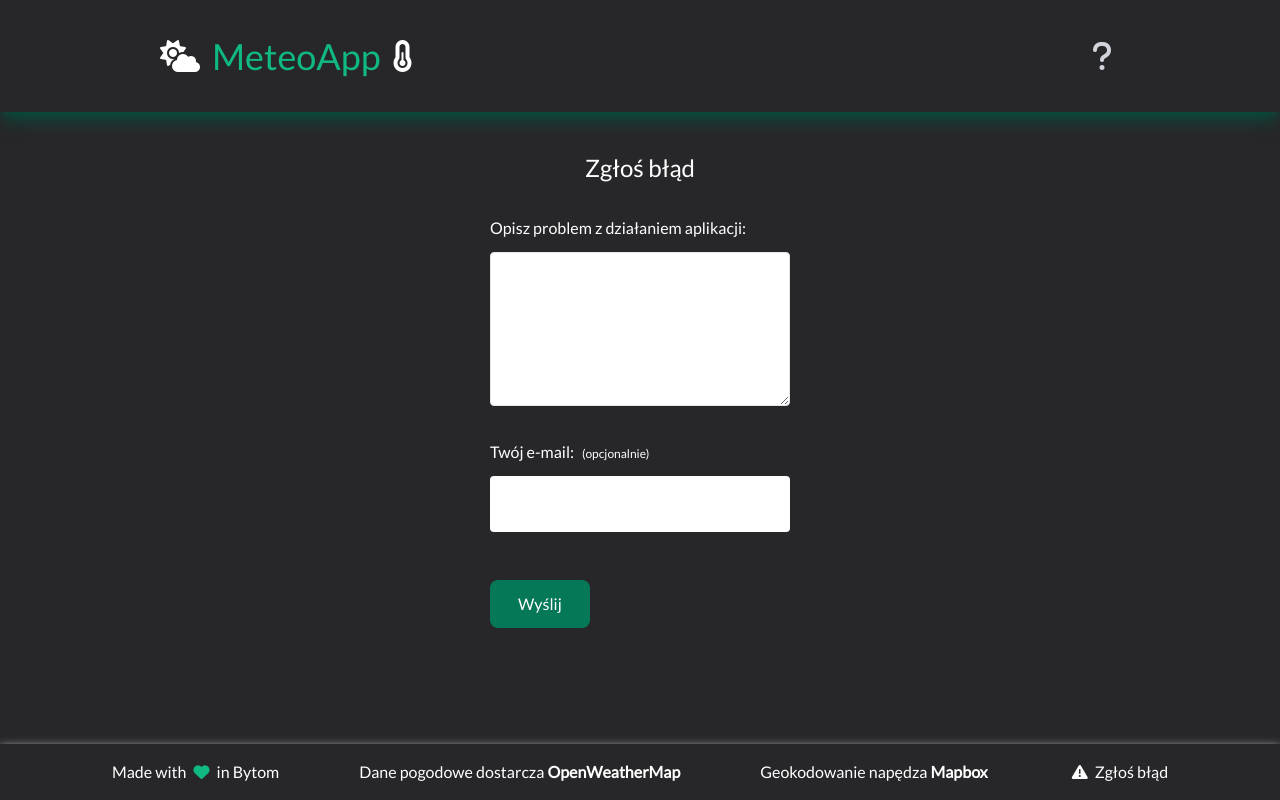
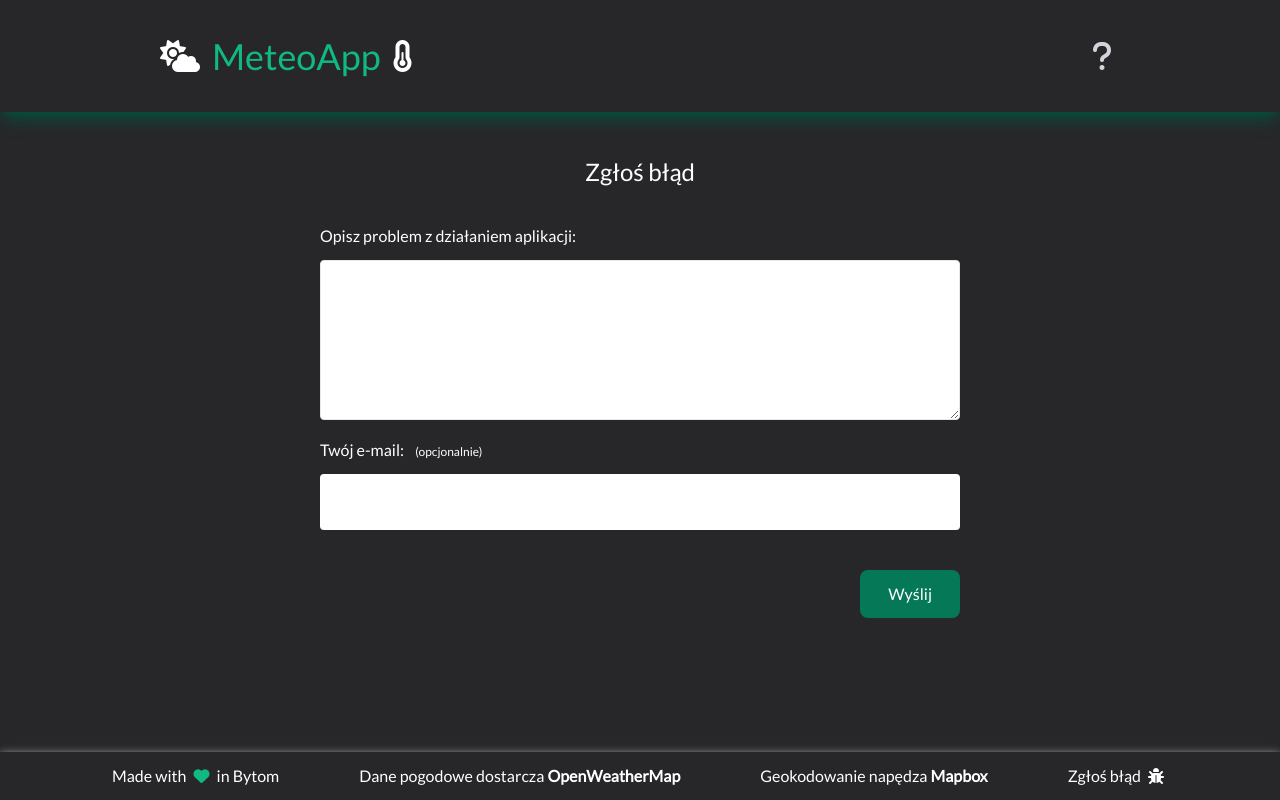
Before and after one commit to Darkspirith/MeteoApp-project, a Vue app: page /ZglosBlad in a window 1280 px wide. Built offline with nearby package versions, Linux system fonts and the light colour scheme.

Commit message:
MeteoApp v 0.1.2

```diff
--- a/index.html
+++ b/index.html
@@ -21,6 +21,7 @@
       rel="stylesheet"
     />
 
+    <!-- Font Awesome -->
     <link
       rel="stylesheet"
       href="https://cdnjs.cloudflare.com/ajax/libs/font-awesome/6.5.2/css/all.min.css"
--- a/src/App.vue
+++ b/src/App.vue
@@ -1,9 +1,7 @@
 <template>
   <div class="bg-meteo-primary flex flex-col min-h-screen font-Lato">
     <Navigation class="sticky top-0 z-10" />
-    <div class="overflow-auto flex-grow">
-      <RouterView />
-    </div>
+    <RouterView class="content-container flex-1" />
     <Footer />
   </div>
 </template>
--- a/src/components/AsyncLocalityView.vue
+++ b/src/components/AsyncLocalityView.vue
@@ -1,5 +1,5 @@
 <template>
-  <div class="flex flex-col flex-1 items-center">
+  <div class="flex flex-col items-center">
 
     <!-- Info banner -->
     <div
--- a/src/components/Footer.vue
+++ b/src/components/Footer.vue
@@ -4,9 +4,9 @@
     style="box-shadow: 0 3px 9px 0 rgba(233, 233, 233, 1)"
   >
     <div
-      class="flex justify-center text-center lg:text-base md:text-sm sm:text-xs xs:text-xs py-4 px-3"
+      class="flex justify-center text-center lg:text-base md:text-sm sm:text-xs xs:text-xs p-3"
     >
-      <p class="lg:pr-20 md:pr-16 sm:pr-8 xs:pr-3">
+      <p class="lg:pr-20 md:pr-12 sm:pr-7 xs:pr-3">
         Made with
         <i
           class="fa-solid fa-heart aria-hidden:true title='love' text-meteo-secondary hover:text-red-700 duration-700 px-1"
@@ -15,25 +15,27 @@
         </i>
         in Bytom
       </p>
-      <p class="lg:pr-20 md:pr-16 sm:pr-8 xs:pr-3">
+      <p class="lg:pr-20 md:pr-12 sm:pr-7 xs:pr-3">
         Dane pogodowe dostarcza
-        <a class="font-bold" href="https://openweathermap.org/"
+        <a class="font-bold" href="https://openweathermap.org/" target="_blank"
           >OpenWeatherMap</a
         >
       </p>
-      <p class="lg:pr-20 md:pr-16 sm:pr-8 xs:pr-3">
+      <p class="lg:pr-20 md:pr-12 sm:pr-7 xs:pr-3">
         Geokodowanie napędza
-        <a class="font-bold" href="http://mapbox.com/about/maps">Mapbox</a>
+        <a class="font-bold" href="http://mapbox.com/about/maps" target="_blank"
+          >Mapbox</a
+        >
       </p>
       <p>
         <a
-          class="hover:text-yellow-500 duration-300 cursor-pointer"
+          class="hover:text-orange-400 duration-300 cursor-pointer"
           @click="router.push({ name: 'BugReportView' })"
         >
+          Zgłoś błąd
           <i
-            class="fa-solid fa-exclamation-triangle aria-hidden:true title='Czy chcesz zgłosić błąd? Ikona - ikona wykrzyknika w trójkącie' px-1"
+            class="fa-solid fa-bug aria-hidden:true title='Czy chcesz zgłosić błąd? Ikona - bug' px-1"
           ></i>
-          Zgłoś błąd
         </a>
       </p>
     </div>
--- a/src/components/LocalityCard.vue
+++ b/src/components/LocalityCard.vue
@@ -1,17 +1,21 @@
 <template>
   <div
-    class="flex flex-col p-4 bg-meteo-tertiary rounded-xl hover:bg-emerald-700 lg:w-screen-lg md:w-screen-md sm:w-screen-sm xs:w-screen-xs cursor-pointer"
+    class="flex flex-col py-3 px-4 bg-meteo-tertiary rounded-xl hover:bg-emerald-700 cursor-pointer"
   >
     <div class="flex flex-row justify-between items-center">
       <div class="flex flex-col">
-        <h2 class="text-3xl py-1">{{ city.city }}</h2>
-        <h3 class="py-1">{{ city.state }}</h3>
+        <h2 class="lg:text-3xl md:text-3xl sm:text-xl xs:text-xl py-1">
+          {{ city.city }}
+        </h2>
+        <h3 class="lg:text-md md:text-md sm:text-sm xs:text-sm">
+          {{ city.state }}
+        </h3>
       </div>
       <div class="flex flex-col items-end">
-        <p class="text-3xl py-2">
+        <p class="lg:text-3xl md:text-3xl sm:text-2xl xs:text-2xl py-2">
           {{ Math.round(city.weather.main.temp) }} &degC
         </p>
-        <p class="text-sm text-right py-1">
+        <p class="text-sm text-right py-1 min-w-[100px]">
           {{ Math.round(city.weather.main.temp_min) }} &degC
           <span class="mx-1">-</span>
           {{ Math.round(city.weather.main.temp_max) }} &degC
--- a/src/components/ModalWindow.vue
+++ b/src/components/ModalWindow.vue
@@ -3,7 +3,7 @@
     <Transition name="modal-outer">
       <div
         v-show="modalActive"
-        class="fixed inset-0 flex items-center justify-center bg-black/80 mt-1"
+        class="fixed inset-0 flex items-center justify-center bg-black/80 mt-1 z-20"
       >
         <Transition name="modal-inner">
           <div
--- a/src/components/Navigation.vue
+++ b/src/components/Navigation.vue
@@ -1,7 +1,7 @@
 <template>
   <header class="sticky top-0 bg-meteo-primary shadow-emerald-900 shadow-lg">
     <nav
-      class="container flex flex-col sm:flex-row items-center gap-4 text-white py-9"
+      class="container flex flex-col sm:flex-row items-center gap-4 text-white lg:pt-9 md:pt-9 sm:pt-5 xs:pt-5 pb-9"
     >
       <RouterLink
         :to="{ name: 'home' }"
--- a/src/views/BugReportView.vue
+++ b/src/views/BugReportView.vue
@@ -1,47 +1,49 @@
 <template>
-
   <!-- Bug report -->
 
   <div class="text-white bg-meteo-primary flex flex-col items-center">
-    <h2 class="text-2xl mt-5 p-5">Zgłoś błąd</h2>
-    <form @submit.prevent="submitIssue" class="max-w-lg">
-      <div class="mb-4">
+    <h2 class="text-2xl mt-5 p-6">Zgłoś błąd</h2>
+    <form @submit.prevent="submitIssue" class="lg:w-1/2 md:w-2/3 sm:w-4/5 xs:w-5/6">
+      <div>
         <label for="issue" class="block py-3"
           >Opisz problem z działaniem aplikacji:</label
         >
         <textarea
           id="issue"
           v-model="form.issue"
-          class="text-black border rounded p-4"
-          cols="30"
-          rows="5"
+          class="text-black border rounded p-4 w-full lg:h-40 md:h-40 sm:h-20 xs:h-20"
           required
         ></textarea>
       </div>
-
       <div class="mb-4">
         <label for="email" class="block py-3"
-          >Twój e-mail:<span class="text-xs pl-2">(opcjonalnie)</span></label
-        >
+          >Twój e-mail:
+          <span class="text-xs pl-2">(opcjonalnie)</span>
+        </label>
         <input
           id="email"
           v-model="form.email"
           type="email"
           class="text-black rounded p-4 w-full"
-          cols="30"
         />
       </div>
 
+      <div class="flex lg:justify-end md:justify-end sm:justify-center xs:justify-center">
         <button
           type="submit"
-        class="text-md rounded-lg bg-emerald-700 py-3 px-7 mt-8 mb-10 text-white hover:bg-meteo-tertiary duration-300"
+          class="rounded-lg bg-emerald-700 py-3 px-7 mt-6 mb-10 text-white hover:bg-meteo-tertiary duration-300"
         >
           Wyślij
         </button>
+      </div>
     </form>
-    <p v-if="submitted" class="mt-10 text-meteo-secondary">
+      <p
+        v-if="submitted"
+        class="text-center py-1 px-20 mb-20 text-meteo-secondary"
+      >
         Błąd został zgłoszony. Wkrótce zajmiemy się nim!
       </p>
+
   </div>
 </template>
 
--- a/src/views/HomeView.vue
+++ b/src/views/HomeView.vue
@@ -25,7 +25,7 @@
             v-for="searchResult in geocodingResults"
             :key="searchResult.id"
             @click="previewLocality(searchResult)"
-            class="p-2 cursor-pointer bg hover:bg-meteo-tertiary rounded-lg"
+            class="p-2 hover:bg-neutral-600 rounded-lg cursor-pointer"
           >
             {{ searchResult.place_name }}
           </li>
@@ -33,7 +33,7 @@
       </ul>
 
       <div
-        class="flex flex-col gap-3 lg:max-w-screen-lg md:max-w-screen-md sm:max-w-screen-sm xs:max-w-screen-xs"
+        class="flex flex-col gap-4 lg:max-w-screen-lg md:max-w-screen-md sm:max-w-screen-sm xs:max-w-screen-xs"
       >
 
         <!-- Suspense is used to load the TrackedLocalities component. Suspense is experimental feature for Vue 3. -->
--- a/tailwind.config.js
+++ b/tailwind.config.js
@@ -9,7 +9,7 @@ module.exports = {
       },
     },
     fontFamily: {
-      Lato: ["Lato", "Verdana"],
+      Lato: ["Lato, Verdana"],
     },
     container: {
       padding: "2rem",
```
Lines whose indentation alone changed are shown as unchanged.
